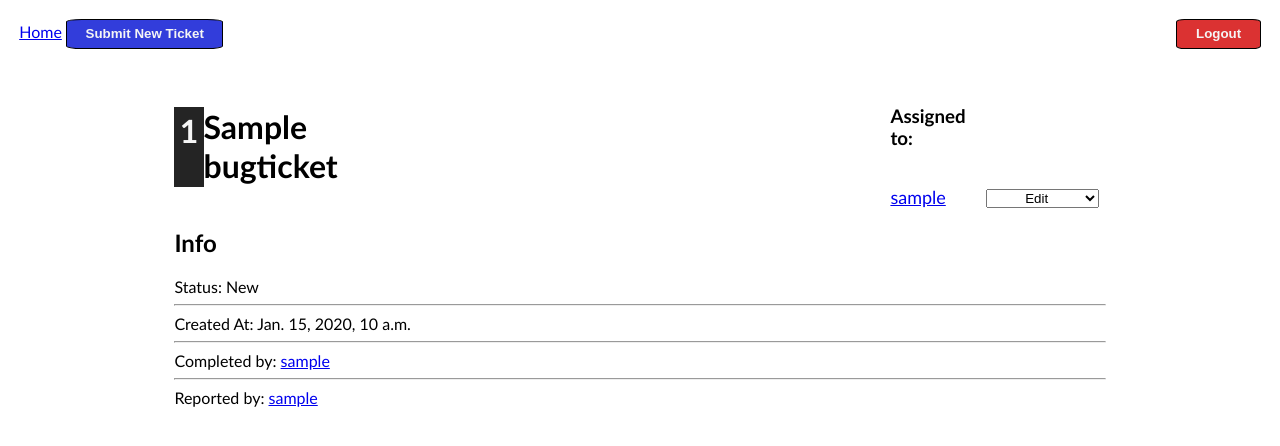
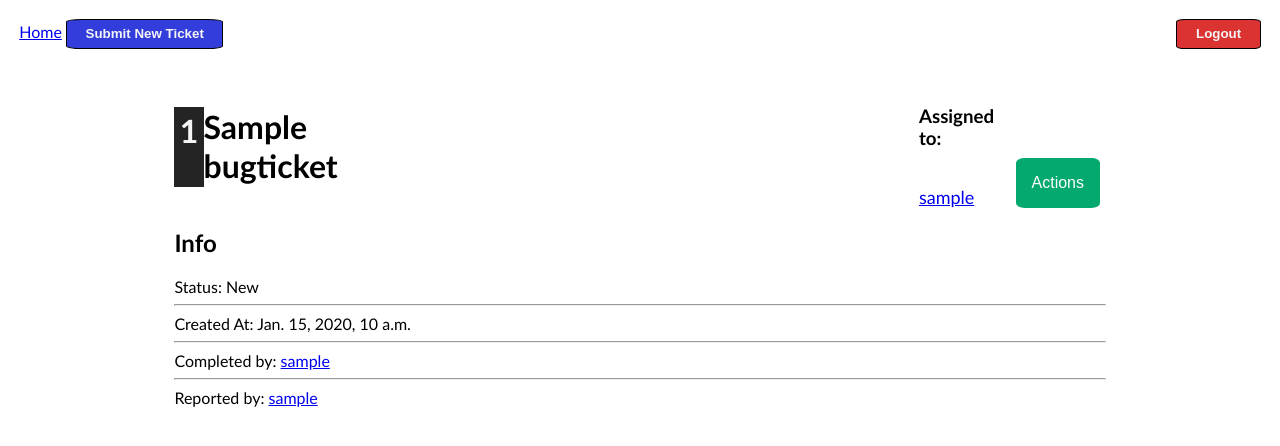
Before and after one commit to Chaotic-Nite/bugtracker, a Django app: page /ticket/1/ in a window 1280 px wide. Shown: the top 446 px of the page. Run offline with Django 3.2, Linux system fonts and the light colour scheme; a user stored in the database is signed in; tables that the repository leaves empty hold one stand-in row (values such as "Sample post").

Commit message:
Added ticket adjustment views

```diff
--- a/bug_main_app/static/style.css
+++ b/bug_main_app/static/style.css
@@ -43,6 +43,42 @@
     width: 75%;
 }
 
+/* Drop down button from W3Schools */
+.drop-button {
+    background-color: #04AA6D;
+    color: white;
+    padding: 16px;
+    font-size: 16px;
+    border: none;
+  }
+
+  .dropdown {
+    position: relative;
+    display: inline-block;
+  }
+
+  .dropdown-content {
+    display: none;
+    position: absolute;
+    background-color: #f1f1f1;
+    min-width: 160px;
+    box-shadow: 0px 8px 16px 0px rgba(0,0,0,0.2);
+    z-index: 1;
+  }
+
+  .dropdown-content a {
+    color: black;
+    padding: 12px 16px;
+    text-decoration: none;
+    display: block;
+  }
+
+  .dropdown-content a:hover {background-color: #ddd;}
+
+  .dropdown:hover .dropdown-content {display: block;}
+
+  .dropdown:hover .drop-button {background-color: #3e8e41;}
+
 option {
     text-align: center;
     padding: .2%;
--- a/bug_main_app/views.py
+++ b/bug_main_app/views.py
@@ -79,3 +79,34 @@ def login_view(request):
 def logout_view(request):
     logout(request)
     return HttpResponseRedirect(reverse('homepage'))
+
+
+def assign_view(request, ticket_id):
+    ticket = BugTicket.objects.get(id=ticket_id)
+    print(ticket.assigned_user)
+    if ticket.assigned_user == None:
+        ticket.status = 'In Progress'
+        ticket.assigned_user = request.user
+    else:
+        ticket.status = 'New'
+        ticket.assigned_user = None
+    ticket.save()
+    return HttpResponseRedirect(request.META['HTTP_REFERER'], '/')
+
+
+def done_view(request, ticket_id):
+    ticket = BugTicket.objects.get(id=ticket_id)
+    ticket.status = 'Done'
+    ticket.completed_user = ticket.assigned_user
+    ticket.assigned_user = None
+    ticket.save()
+    return HttpResponseRedirect(request.META['HTTP_REFERER'], '/')
+
+
+def invalid_view(request, ticket_id):
+    ticket = BugTicket.objects.get(id=ticket_id)
+    ticket.status = 'Invalid'
+    ticket.assigned_user = None
+    ticket.completed_user = None
+    ticket.save()
+    return HttpResponseRedirect(request.META['HTTP_REFERER'], '/')
--- a/bug_ticket_app/forms.py
+++ b/bug_ticket_app/forms.py
@@ -34,7 +34,5 @@ class EditTicketForm(forms.ModelForm):
         model = BugTicket
         fields = [
             'title',
-            'description',
-            'status',
-            'assigned_user'
+            'description'
         ]
--- a/bug_tracker/urls.py
+++ b/bug_tracker/urls.py
@@ -18,12 +18,15 @@ from django.urls import path
 from bug_main_app import views
 
 urlpatterns = [
+    path('', views.index, name='homepage'),
     path('user/<int:user_id>/', views.user_detail_view, name='user_detail'),
     path('ticket/<int:ticket_id>/', views.ticket_detail_view, name='ticket_detail'),
-    path('ticket/<int:ticket_id>/edit', views.edit_ticket_view),
     path('create_ticket/', views.create_ticket_view),
     path('login/', views.login_view),
     path('logout/', views.logout_view),
-    path('', views.index, name='homepage'),
     path('admin/', admin.site.urls),
+    path('ticket/<int:ticket_id>/edit', views.edit_ticket_view),
+    path('assign/<int:ticket_id>/', views.assign_view),
+    path('done/<int:ticket_id>/', views.done_view),
+    path('invalid/<int:ticket_id>/', views.invalid_view),
 ]
--- a/templates/generic_form.html
+++ b/templates/generic_form.html
@@ -6,7 +6,7 @@
 
   <body>
     {% if request.user.is_authenticated %}
-        <a href="/">back to home</a>
+        <a href="/">Home</a>
     {% endif %}
     <form method="post" action="">
         {% csrf_token %}
--- a/templates/ticket_detail.html
+++ b/templates/ticket_detail.html
@@ -13,19 +13,20 @@
                 <div><h3 >Assigned to: </h3><br><a style='font-size: large;' href='/user/{{ticket.assigned_user.id}}'>{{ticket.assigned_user}}</a></div>
                 {% endif %}
                 <div class='dropdown' style='float: right; padding-right: 3%;'>
-                    <Select name='Actions'>
+                    <button class='drop-button'>Actions</button>
+                    <div class='dropdown-content'>
                         {% if ticket.filed_user == request.user %}
-                        <option>Edit</option>
+                        <a href='/ticket/{{ticket.id}}/edit'>Edit</a>
                         {% endif %}
                         {% if ticket.assigned_user == request.user %}
-                        <option>Unclaim Ticket</option>
-                        <option>Mark Complete</option>
+                        <a href='/assign/{{ticket.id}}'>Unclaim Ticket</a>
+                        <a href='/done/{{ticket.id}}'>Mark Complete</a>
                         {% else %}
-                        <option>Claim Ticket</option>
+                        <a href='/assign/{{ticket.id}}'>Claim Ticket</a>
                         {% endif %}
-                        <option disabled>____________</option>
-                        <option>Mark Invalid</option>
-                    </Select>
+                        <p>____________</p>
+                        <a href='/invalid/{{ticket.id}}'>Mark Invalid</a>
+                    </div>
                 </div>
             </div>
         </div>
```
